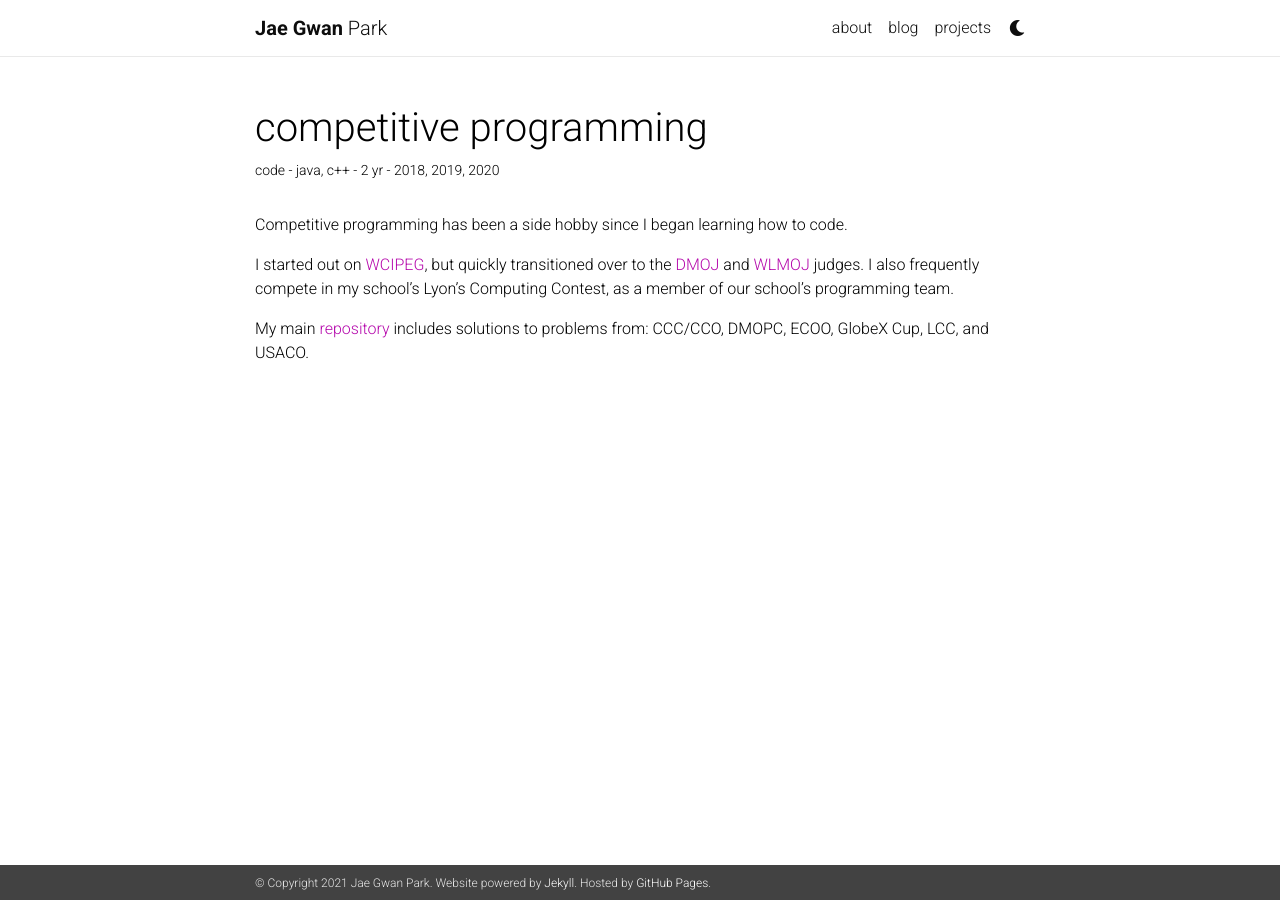
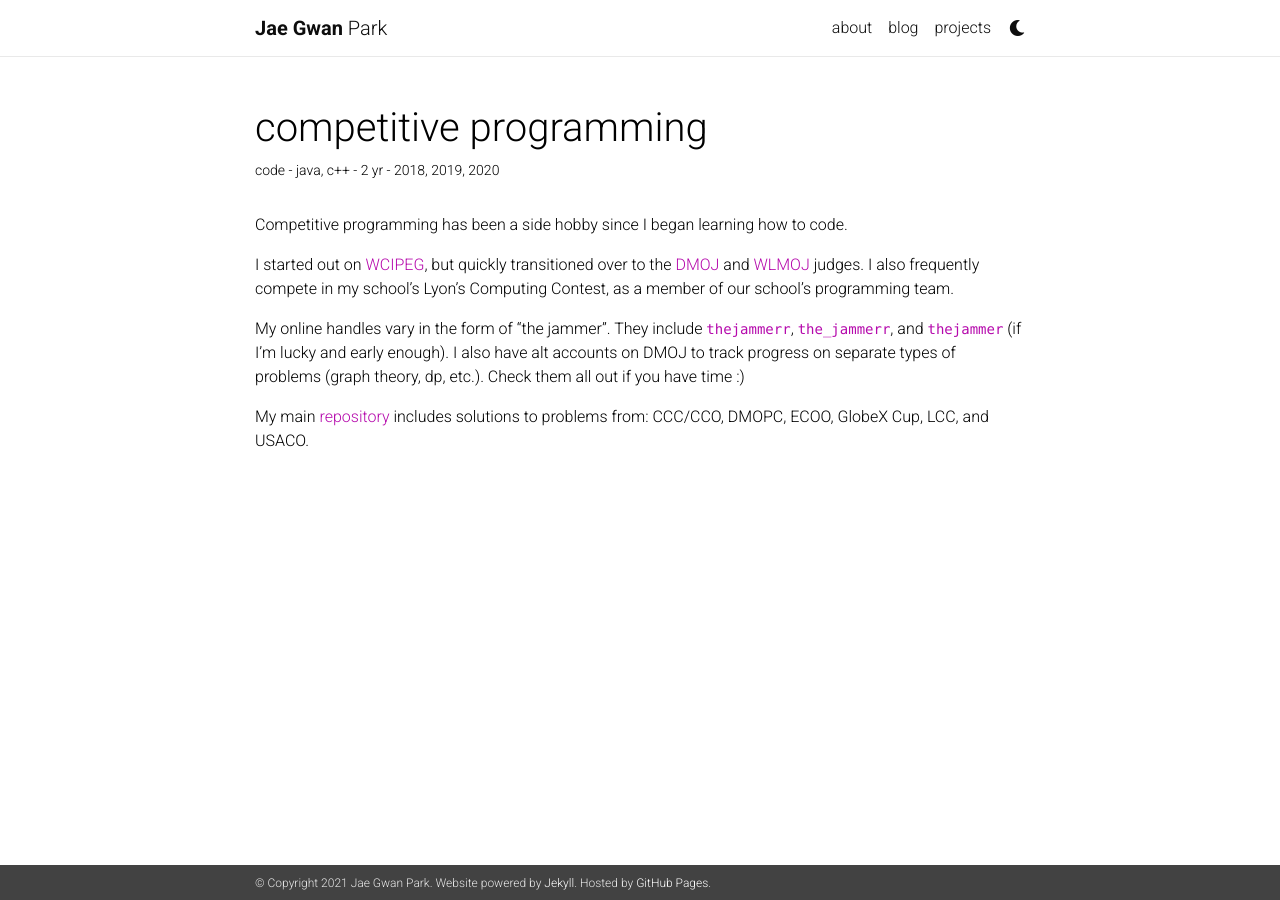
Before and after one commit to jaegpark/profile, a Jekyll site: the page built from _projects/3_project.markdown, in a window 1280 px wide. Built offline with Jekyll 4.4.1, drawn with Linux system fonts in a browser that asks for light colours; nearby versions of some CDN libraries; a style sheet for code colours, icons or effects is not loaded.

Commit message:
add descriptors to alt accounts on cp

```diff
--- a/_projects/3_project.markdown
+++ b/_projects/3_project.markdown
@@ -12,6 +12,8 @@ I started out on [WCIPEG](https://wcipeg.com/user/thejammer), but quickly transi
 [WLMOJ](https://mcpt.ca/user/thejammer) judges.
 I also frequently compete in my school's Lyon's Computing Contest, as a member of our school's programming team.
 
+My online handles vary in the form of "the jammer". They include `thejammerr`, `the_jammerr`, and `thejammer` (if I'm lucky and early enough).
+I also have alt accounts on DMOJ to track progress on separate types of problems (graph theory, dp, etc.). Check them all out if you have time :)
 
 My main [repository](https://github.com/thejammerr/Competitive-Programming) includes solutions to problems from:
 CCC/CCO, DMOPC, ECOO, GlobeX Cup, LCC, and USACO.
```
